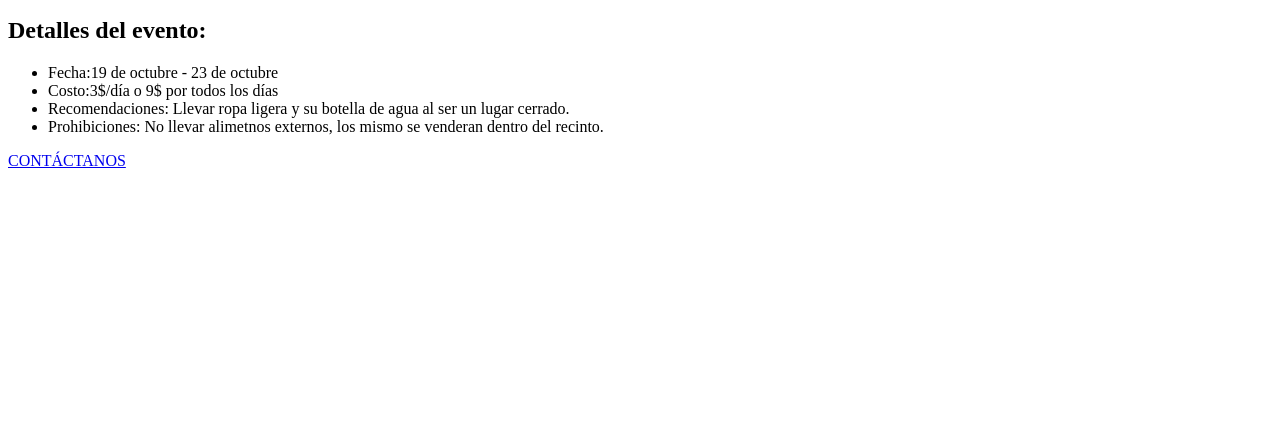
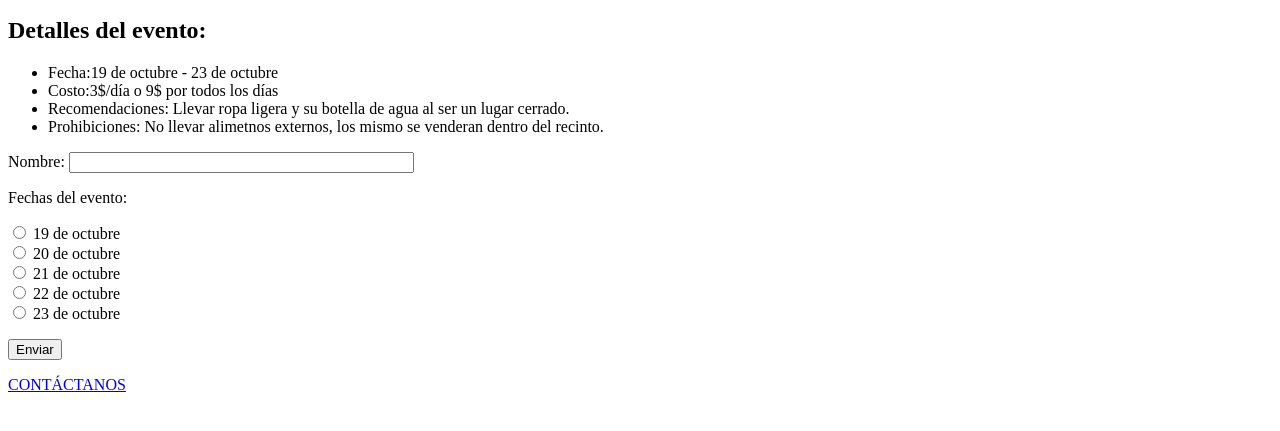
Before and after one commit to articuana/html5_002-moya-velasco, a plain HTML site: page index.html in a window 1280 px wide. Shown: the part 105-536 px from the top of the page. Drawn offline with Linux system fonts and the light colour scheme.

Commit message:
feat:creating a form in HTML

```diff
--- a/index.html
+++ b/index.html
@@ -16,7 +16,19 @@
         <li>Prohibiciones: No llevar alimetnos externos, los mismo se venderan dentro del recinto.</li>
     </ul>
 
+<form action="Video_juego" method="get">
+<p>Nombre: <input type="text" name="nombre" size="40"></p>
 
+  <p>Fechas del evento:</p>
+  <input type="radio" name="fc" value="F"> 19 de octubre <br>
+  <input type="radio" name="fc" value="F"> 20 de octubre <br>
+  <input type="radio" name="fc" value="F"> 21 de octubre <br>
+  <input type="radio" name="fc" value="F"> 22 de octubre <br>
+  <input type="radio" name="fc" value="F"> 23 de octubre <br>
+   <p>
+    <input type="submit" value="Enviar">
+  </p>
+</form>
 
 </body>
 
```
